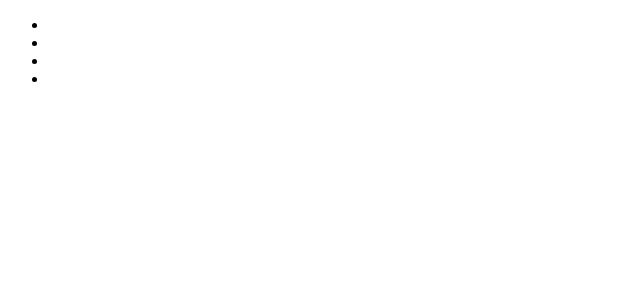
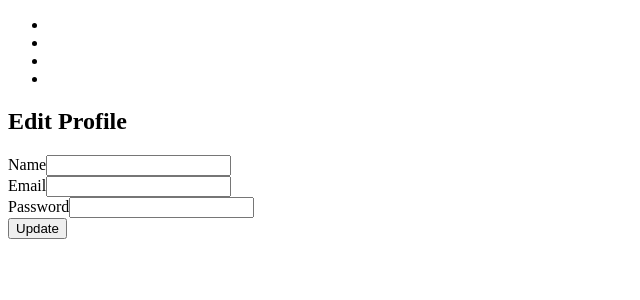
Before and after one commit to yaneth94/MERNCourse, a React (Create React App) app in the folder 02-node-react/react-front/: page /user/edit/1 in a window 1280 px wide. Shown: the top 300 px of the page, without its empty margins (0-640 px from the left). Built offline with nearby package versions, Linux system fonts and the light colour scheme; no server answers.

Commit message:
added edit profile

```diff
--- a/02-node-react/react-front/src/MainRouter.jsx
+++ b/02-node-react/react-front/src/MainRouter.jsx
@@ -6,6 +6,7 @@ import Signup from "./user/Signup";
 import Signin from "./user/Signin";
 import Profile from "./user/Profile";
 import Users from "./user/Users";
+import EditProfile from "./user/EditProfile";
 
 function MainRouter() {
   return (
@@ -15,6 +16,7 @@ function MainRouter() {
         <Route path="/" exact component={Home}></Route>
         <Route path="/signup" exact component={Signup}></Route>
         <Route path="/signin" exact component={Signin}></Route>
+        <Route path="/user/edit/:userId" exact component={EditProfile}></Route>
         <Route path="/user/:userId" exact component={Profile}></Route>
         <Route path="/users" exact component={Users}></Route>
       </Switch>
--- /dev/null
+++ b/02-node-react/react-front/src/user/EditProfile.jsx
@@ -0,0 +1,158 @@
+import React, { Component } from "react";
+import { Redirect } from "react-router-dom";
+import { isAuthenticated } from "../auth";
+import { readUser, updateUser } from "./apiUser";
+
+class EditProfile extends Component {
+  constructor(props) {
+    super(props);
+    this.state = {
+      id: "",
+      name: "",
+      email: "",
+      password: "",
+      redirectToProfile: false,
+      error: "",
+    };
+  }
+  init = (userId) => {
+    return readUser(userId, isAuthenticated().token)
+      .then((data) => {
+        if (data.err) {
+          this.setState({
+            redirectToProfile: true,
+          });
+        } else {
+          this.setState({
+            id: data._id,
+            name: data.name,
+            email: data.email,
+            error: "",
+          });
+          console.log(this.state.name);
+        }
+      })
+      .catch((err) => console.log(err));
+  };
+  componentDidMount() {
+    const userId = this.props.match.params.userId;
+    this.init(userId);
+  }
+
+  isValid = () => {
+    const { name, email, password } = this.state;
+    if (name.length === 0) {
+      this.setState({ error: "Name is required" });
+      return false;
+    }
+    // email@domain.com
+    if (!/^\w+([\.-]?\w+)*@\w+([\.-]?\w+)*(\.\w{2,3})+$/.test(email)) {
+      this.setState({
+        error: "A valid Email is required",
+      });
+      return false;
+    }
+    if (password.length >= 1 && password.length <= 5) {
+      this.setState({
+        error: "Password must be at least 6 characters long",
+      });
+      return false;
+    }
+    return true;
+  };
+
+  handleChangeInput = (e) => {
+    this.setState({
+      [e.target.name]: e.target.value,
+    });
+  };
+  clickSubmit = (e) => {
+    e.preventDefault();
+    if (this.isValid()) {
+      const { name, email, password } = this.state;
+      const user = {
+        name,
+        email,
+        // para poder guardar sin necesidad del password
+        password: password || undefined,
+      };
+      const userId = this.props.match.params.userId;
+      const token = isAuthenticated().token;
+
+      updateUser(userId, token, user).then((data) => {
+        if (data.err) {
+          this.setState({ error: data.err });
+        } else {
+          this.setState({
+            redirectToProfile: true,
+          });
+        }
+      });
+    }
+  };
+  signupForm = (name, email, password) => {
+    return (
+      <form>
+        <div className="form-group">
+          <label className="text-muted">Name</label>
+          <input
+            //onChange={this.handleChange("name")}
+            onChange={this.handleChangeInput}
+            type="text"
+            className="form-control"
+            value={name}
+            name="name"
+          />
+        </div>
+        <div className="form-group">
+          <label className="text-muted">Email</label>
+          <input
+            //onChange={this.handleChange("email")}
+            onChange={this.handleChangeInput}
+            type="email"
+            className="form-control"
+            value={email}
+            name="email"
+          />
+        </div>
+        <div className="form-group">
+          <label className="text-muted">Password</label>
+          <input
+            //onChange={this.handleChange("password")}
+            onChange={this.handleChangeInput}
+            type="password"
+            className="form-control"
+            value={password}
+            name="password"
+          />
+        </div>
+        <button
+          onClick={this.clickSubmit}
+          className="btn btn-raised btn-primary"
+        >
+          Update
+        </button>
+      </form>
+    );
+  };
+  render() {
+    const { id, name, email, password, redirectToProfile, error } = this.state;
+    if (redirectToProfile) {
+      return <Redirect to={`/user/${id}`} />;
+    }
+    return (
+      <div className="container">
+        <h2 className="mt-5 mb-5">Edit Profile</h2>
+        <div
+          className="alert alert-danger"
+          style={{ display: error ? "" : "none" }}
+        >
+          {error}
+        </div>
+        {this.signupForm(name, email, password)}
+      </div>
+    );
+  }
+}
+
+export default EditProfile;
--- a/02-node-react/react-front/src/user/apiUser.jsx
+++ b/02-node-react/react-front/src/user/apiUser.jsx
@@ -37,3 +37,19 @@ export const removeUser = (userId, token) => {
     })
     .catch((err) => console.log(err));
 };
+
+export const updateUser = (userId, token, user) => {
+  return fetch(`${process.env.REACT_APP_API_URL}/api/user/${userId}`, {
+    method: "PUT",
+    headers: {
+      Accept: "application/json",
+      "Content-Type": "application/json",
+      Authorization: `Bearer ${token}`,
+    },
+    body: JSON.stringify(user),
+  })
+    .then((response) => {
+      return response.json();
+    })
+    .catch((err) => console.log(err));
+};
```
